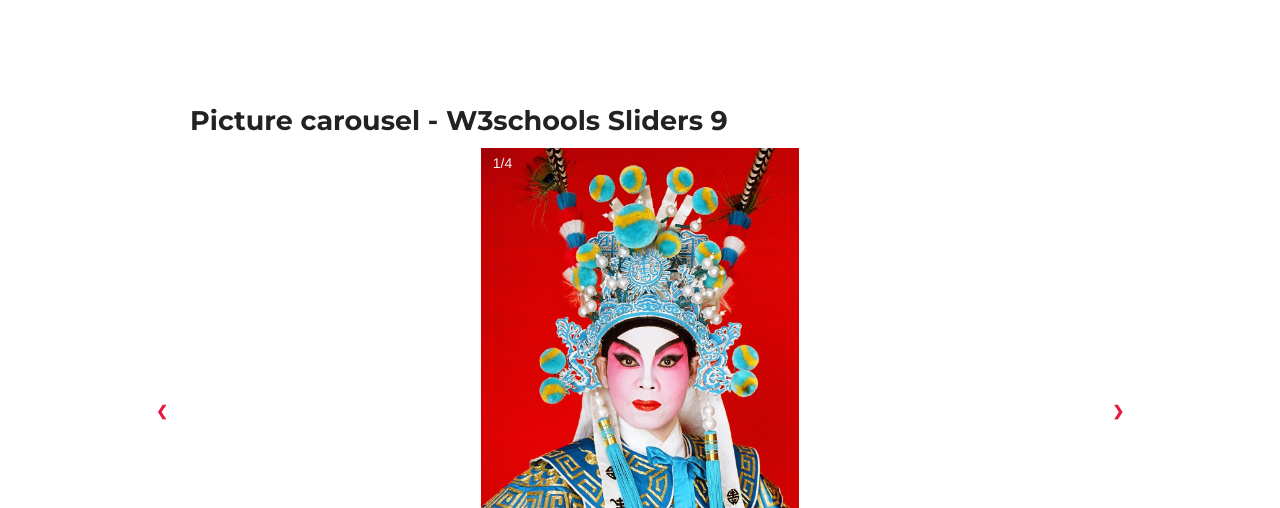
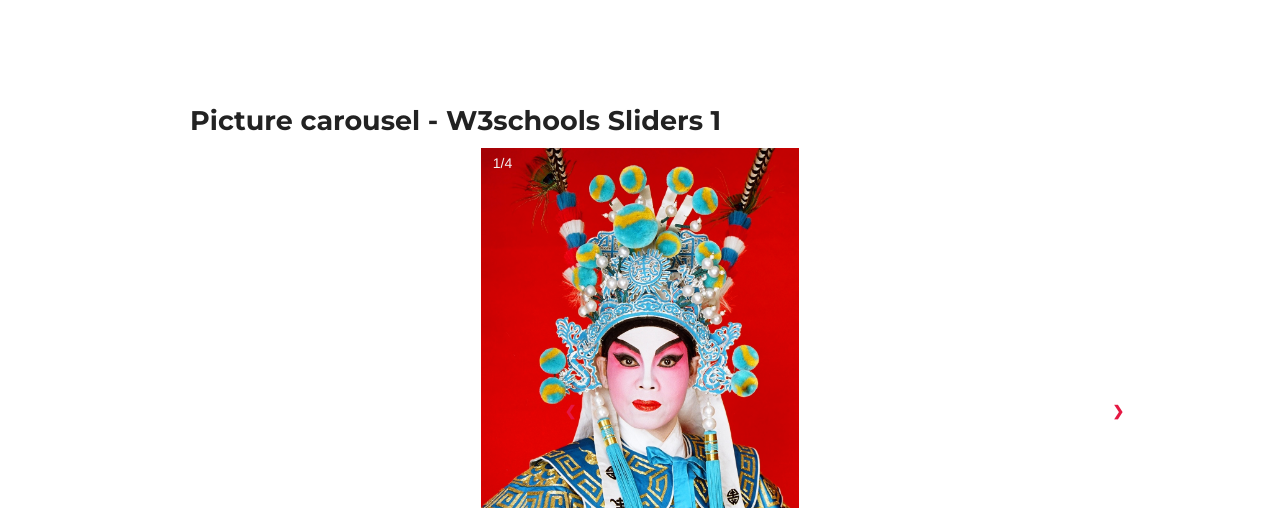
Before and after one commit to gitmannen/drama2, a Jekyll site: the page built from _posts/2016-07-27-w3schools-slider.md, in a window 1280 px wide. Shown: the part 444-952 px from the top of the page. Built offline with Jekyll 4.4.1, drawn with Linux system fonts in a browser that asks for light colours; nearby versions of some CDN libraries.

Commit message:
,jmghxfzd

```diff
--- a/_posts/2016-07-27-w3schools-slider.md
+++ b/_posts/2016-07-27-w3schools-slider.md
@@ -15,7 +15,7 @@ w3Loaded: true
 ---
 
 
-### Picture  carousel -  W3schools Sliders  9
+### Picture  carousel -  W3schools Sliders  1
 <div class="slideshow-container" style="margin:0 auto; display: block;">
   <div class="mySlides fade">
     <div class="numbertext"></div>
--- a/assets/js/w3slider.js
+++ b/assets/js/w3slider.js
@@ -164,8 +164,8 @@ function imgWdHtSetCenter(domSlideObj, domCapObj,domImggObj, domNumObj)
 			 document.getElementsByClassName("numbertext")[slideNumber-1].innerHTML=slideno;
 
 
+			$(".prev").css("left",capWdDiff);
 
-			document.getElementsByClassName("prev").css("left",capWdDiff);
 
 
 
```
